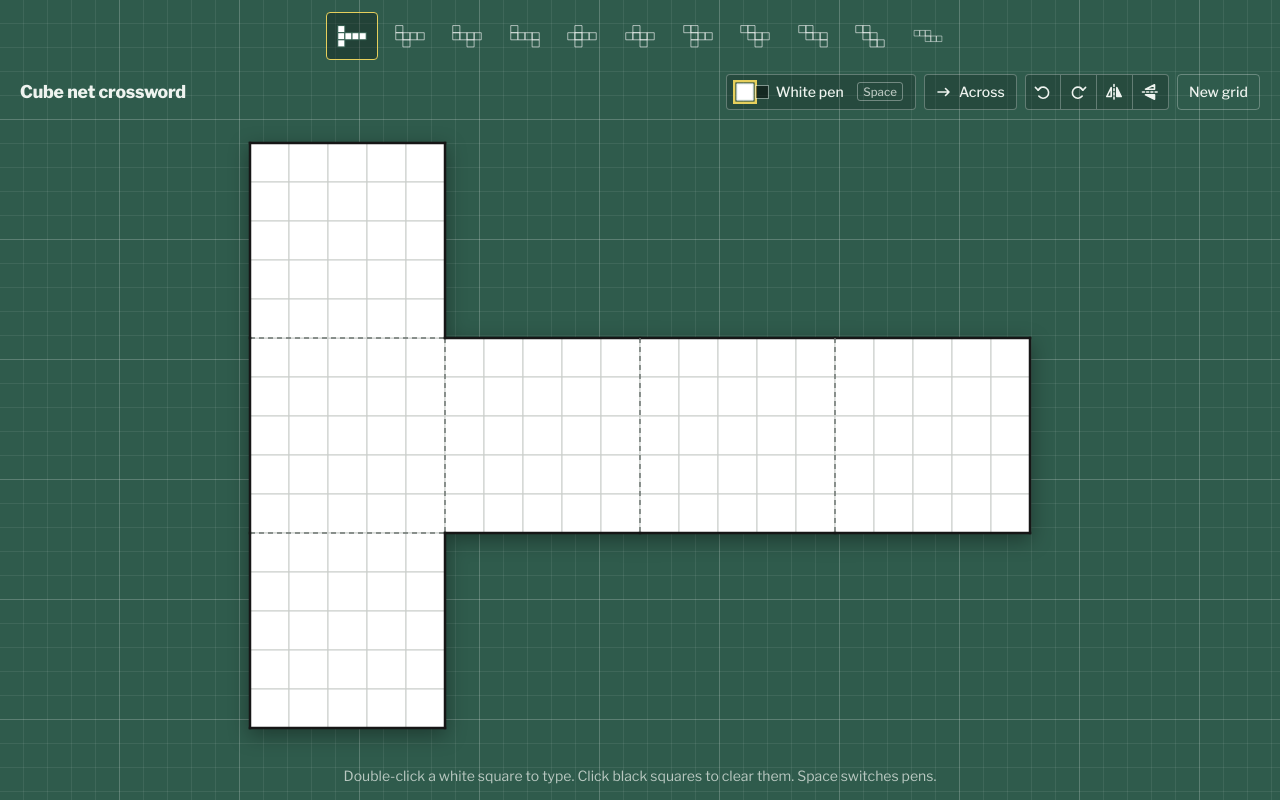
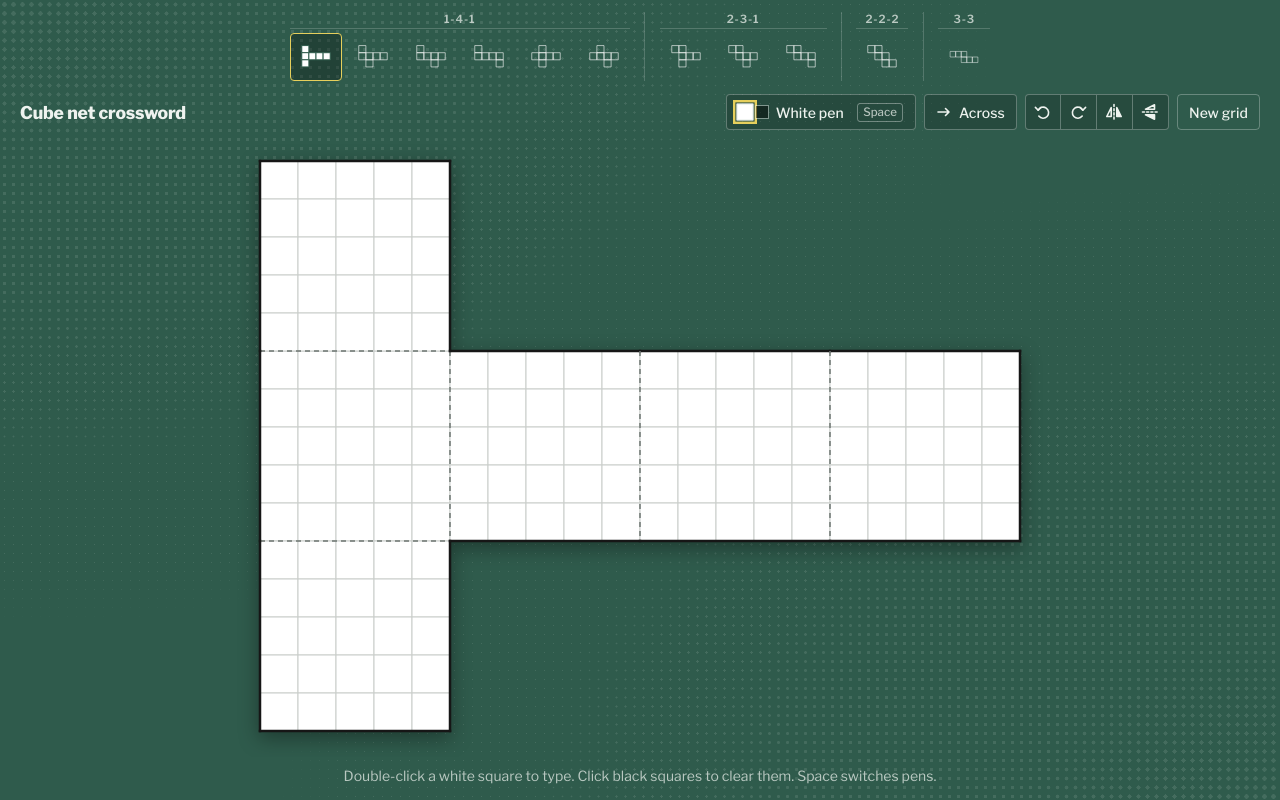
Before and after one commit to ArmaanjeetSandhu/nets, a SvelteKit app: page / in a window 1280 px wide. Both pictures are taken after a click on the button "Make the grid". Built offline with nearby package versions, Linux system fonts and the light colour scheme.

Commit message:
Switch to halftone background and group net picker by family

```diff
--- a/src/lib/cube.ts
+++ b/src/lib/cube.ts
@@ -1,5 +1,4 @@
 export type Vec = readonly [number, number, number];
-
 export type NetShape = readonly (readonly [number, number])[];
 
 export const NETS: readonly NetShape[] = [
@@ -51,7 +50,6 @@ export const NETS: readonly NetShape[] = [
 		[1, 3],
 		[2, 2]
 	],
-	// 2-3-1 family
 	[
 		[0, 0],
 		[0, 1],
@@ -76,7 +74,6 @@ export const NETS: readonly NetShape[] = [
 		[1, 3],
 		[2, 3]
 	],
-	// 2-2-2 staircase
 	[
 		[0, 0],
 		[0, 1],
@@ -85,7 +82,6 @@ export const NETS: readonly NetShape[] = [
 		[2, 2],
 		[2, 3]
 	],
-	// 3-3
 	[
 		[0, 0],
 		[0, 1],
@@ -94,6 +90,23 @@ export const NETS: readonly NetShape[] = [
 		[1, 3],
 		[1, 4]
 	]
+];
+
+export interface NetFamily {
+	name: string;
+	description: string;
+	nets: readonly number[];
+}
+
+export const FAMILIES: readonly NetFamily[] = [
+	{
+		name: '1-4-1',
+		description: 'A strip of four with one flap on each side',
+		nets: [0, 1, 2, 3, 4, 5]
+	},
+	{ name: '2-3-1', description: 'Rows of two, three and one', nets: [6, 7, 8] },
+	{ name: '2-2-2', description: 'Three rows of two, a staircase', nets: [9] },
+	{ name: '3-3', description: 'Two rows of three', nets: [10] }
 ];
 
 const add = (a: Vec, b: Vec): Vec => [a[0] + b[0], a[1] + b[1], a[2] + b[2]];
--- a/src/routes/+page.svelte
+++ b/src/routes/+page.svelte
@@ -3,6 +3,7 @@
 	import NetIcon from '$lib/NetIcon.svelte';
 	import {
 		NETS,
+		FAMILIES,
 		IDENTITY,
 		allKeys,
 		buildView,
@@ -285,18 +286,25 @@
 	{:else if view}
 		<header class="bar">
 			<nav class="nets" aria-label="Cube nets">
-				{#each NETS as net, i (i)}
+				{#each FAMILIES as family (family.name)}
+					<div class="family" role="group" aria-label="{family.name} family">
+						<span class="family-label" title={family.description}>{family.name}</span>
+						<div class="family-nets">
+							{#each family.nets as i (i)}
 								<button
 									class="net"
 									class:active={netIndex === i}
 									aria-pressed={netIndex === i}
-						aria-label="Net {i + 1} of 11"
-						title="Net {i + 1}"
+									aria-label="Net {i + 1} of {NETS.length}, {family.name} family"
+									title="Net {i + 1} ({family.name})"
 									onmousedown={keepFocus}
 									onclick={() => setView(() => (netIndex = i))}
 								>
-						<NetIcon {net} {transform} size={30} />
+									<NetIcon net={NETS[i]} {transform} size={30} />
 								</button>
+							{/each}
+						</div>
+					</div>
 				{/each}
 			</nav>
 
@@ -489,11 +497,10 @@
 		-webkit-font-smoothing: antialiased;
 	}
 
-	/* A self-healing cutting mat, with the net laid on it like a die-cut sheet. */
 	.mat {
 		--mat: #2f5b4c;
-		--mat-line: rgb(255 255 255 / 0.07);
-		--mat-line-strong: rgb(255 255 255 / 0.15);
+		--dot-pitch: 9px;
+		--halftone-strength: 0.1;
 		--rule: #e6cf5c;
 		--paper: #ffffff;
 		--ink: #161616;
@@ -510,17 +517,28 @@
 		flex-direction: column;
 		color: var(--on-mat);
 		background-color: var(--mat);
+		position: relative;
+		isolation: isolate;
+	}
+
+	.mat::before {
+		content: '';
+		position: absolute;
+		inset: 0;
+		z-index: -1;
+		pointer-events: none;
 		background-image:
-			linear-gradient(var(--mat-line-strong) 1px, transparent 1px),
-			linear-gradient(90deg, var(--mat-line-strong) 1px, transparent 1px),
-			linear-gradient(var(--mat-line) 1px, transparent 1px),
-			linear-gradient(90deg, var(--mat-line) 1px, transparent 1px);
+			radial-gradient(circle closest-side, #fff, #000),
+			radial-gradient(ellipse 85% 85% at 0% 0%, #fff, #6e6e6e 100%),
+			radial-gradient(ellipse 85% 85% at 100% 100%, #fff, #6e6e6e 100%);
 		background-size:
-			120px 120px,
-			120px 120px,
-			24px 24px,
-			24px 24px;
-		background-position: -1px -1px;
+			var(--dot-pitch) var(--dot-pitch),
+			100% 100%,
+			100% 100%;
+		background-blend-mode: multiply, lighten, normal;
+		filter: contrast(24);
+		mix-blend-mode: screen;
+		opacity: var(--halftone-strength);
 	}
 
 	@media (prefers-color-scheme: dark) {
@@ -546,7 +564,6 @@
 		outline-offset: 2px;
 	}
 
-	/* ---- Setup ---- */
 	.setup {
 		margin: auto;
 		width: min(26rem, calc(100% - 2rem));
@@ -632,7 +649,6 @@
 		cursor: not-allowed;
 	}
 
-	/* ---- Toolbar ---- */
 	.bar {
 		padding: 0.75rem 1.25rem 0.25rem;
 		display: flex;
@@ -750,10 +766,37 @@
 	.nets {
 		display: flex;
 		justify-content: center;
-		gap: 0.35rem;
+		align-items: flex-end;
+		gap: 0.9rem;
 		overflow-x: auto;
 		padding-bottom: 0.25rem;
 		scrollbar-width: thin;
+	}
+	.family {
+		flex: 0 0 auto;
+		display: flex;
+		flex-direction: column;
+		align-items: stretch;
+		gap: 0.2rem;
+	}
+	.family + .family {
+		padding-left: 0.9rem;
+		border-left: 1px solid rgb(255 255 255 / 0.18);
+	}
+	.family-label {
+		font-size: 0.7rem;
+		font-weight: 600;
+		letter-spacing: 0.08em;
+		font-variant-numeric: tabular-nums;
+		color: var(--on-mat-dim);
+		text-align: center;
+		padding-bottom: 0.15rem;
+		border-bottom: 1px solid rgb(255 255 255 / 0.18);
+		cursor: default;
+	}
+	.family-nets {
+		display: flex;
+		gap: 0.35rem;
 	}
 	.net {
 		flex: 0 0 auto;
@@ -777,7 +820,6 @@
 		--icon-stroke: var(--mat);
 	}
 
-	/* ---- Stage ---- */
 	.stage {
 		flex: 1;
 		min-height: 0;
```
Lines whose indentation alone changed are shown as unchanged.
